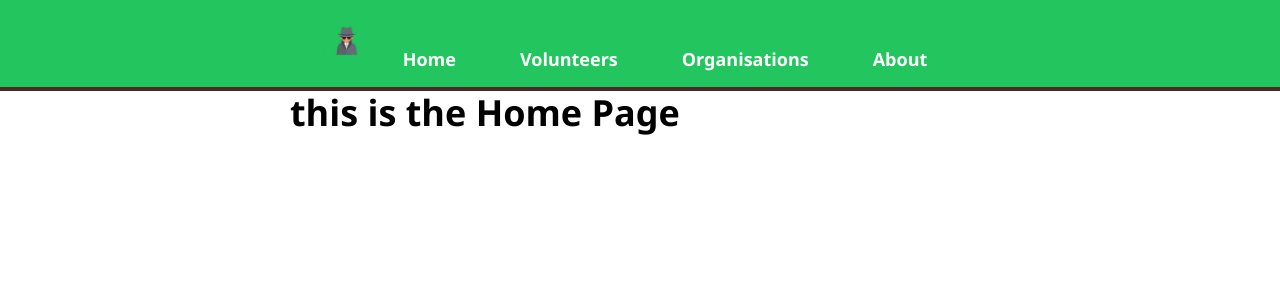
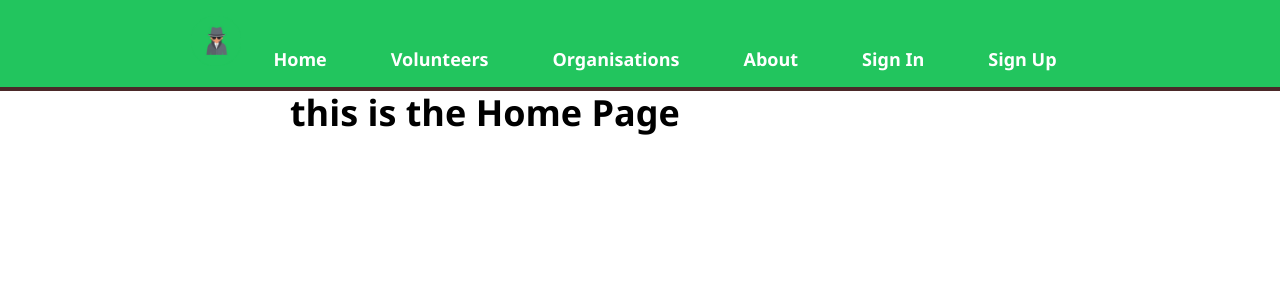
Before and after one commit to gnawd/Fortify, a React (Create React App) app in the folder Front-end/fortify/: page / in a window 1280 px wide. Shown: the top 300 px of the page. Built offline with nearby package versions, Linux system fonts and the light colour scheme.

Commit message:
Linked sign in and sign up page to the navbar.

```diff
--- a/Front-end/fortify/src/App.js
+++ b/Front-end/fortify/src/App.js
@@ -4,6 +4,8 @@ import OrganisationsPage from './pages/OrganisationsPage'
 import AboutPage from './pages/AboutPage'
 import VolunteersPage from './pages/VolunteersPage'
 import NotFoundPage from './pages/NotFoundPage'
+import SignInPage from './pages/SigninPage'
+import SignUpPage from './pages/SignUpPage'
 import { BrowserRouter, Route, Routes } from 'react-router-dom'
 import NavBar from './NavBar'
 function App() {
@@ -18,6 +20,8 @@ function App() {
             <Route path="/about" element={<AboutPage />} />
             <Route path="/organisations" element={<OrganisationsPage />} />
             <Route path="/volunteers" element={<VolunteersPage />} />
+            <Route path="/signin" element={<SignInPage/>} />
+            <Route path="/signup" element={<SignUpPage/>} />
             <Route path="*" element={<NotFoundPage />} />
           </Routes>
         </div>
--- a/Front-end/fortify/src/NavBar.js
+++ b/Front-end/fortify/src/NavBar.js
@@ -18,6 +18,12 @@ const NavBar = () => {
         <li>
           <Link to="/about">About</Link>
         </li>
+        <li>
+          <Link to="/signin">Sign In</Link>
+        </li>
+        <li>
+          <Link to="/signup">Sign Up</Link>
+        </li>
       </ul>
     </nav>
   )
--- a/Front-end/fortify/src/pages/HomePage.js
+++ b/Front-end/fortify/src/pages/HomePage.js
@@ -1,4 +1,5 @@
 const HomePage = () => {
   return <h1>this is the Home Page</h1>
+
 }
 export default HomePage
```
